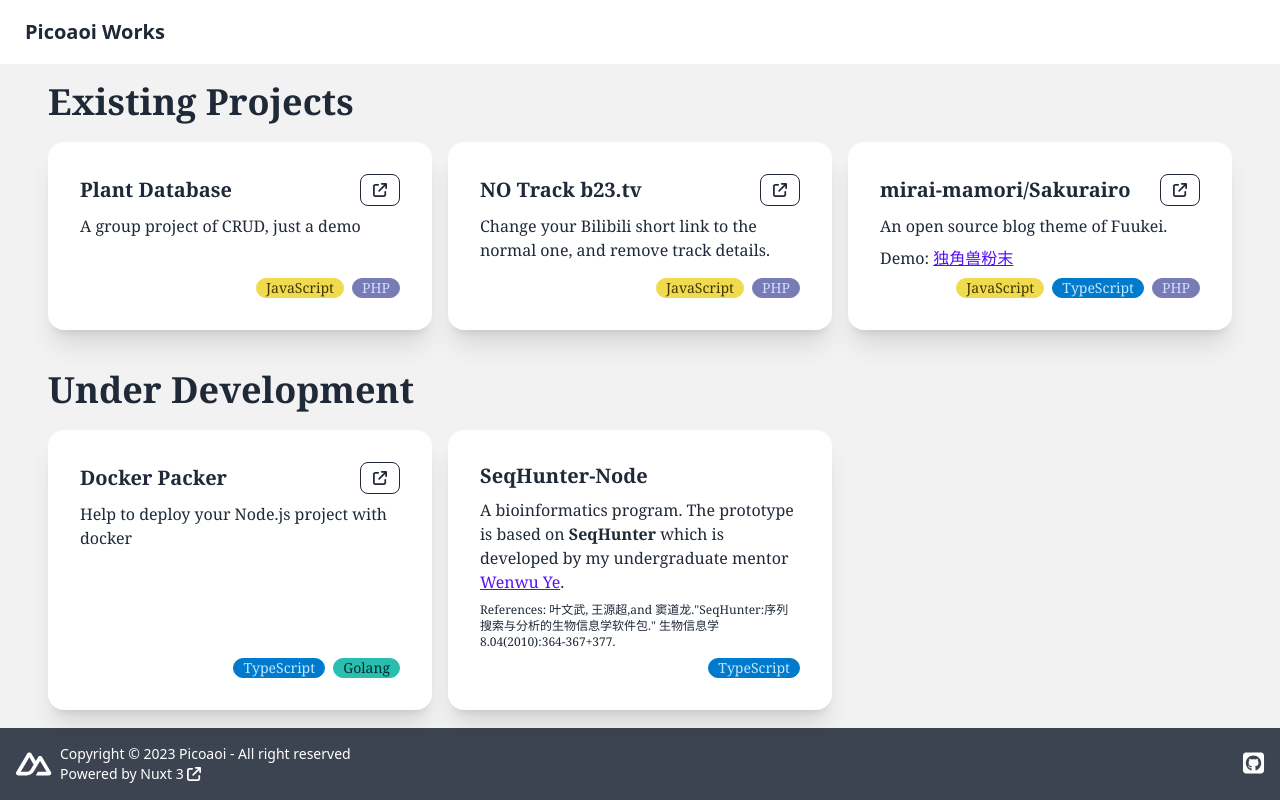
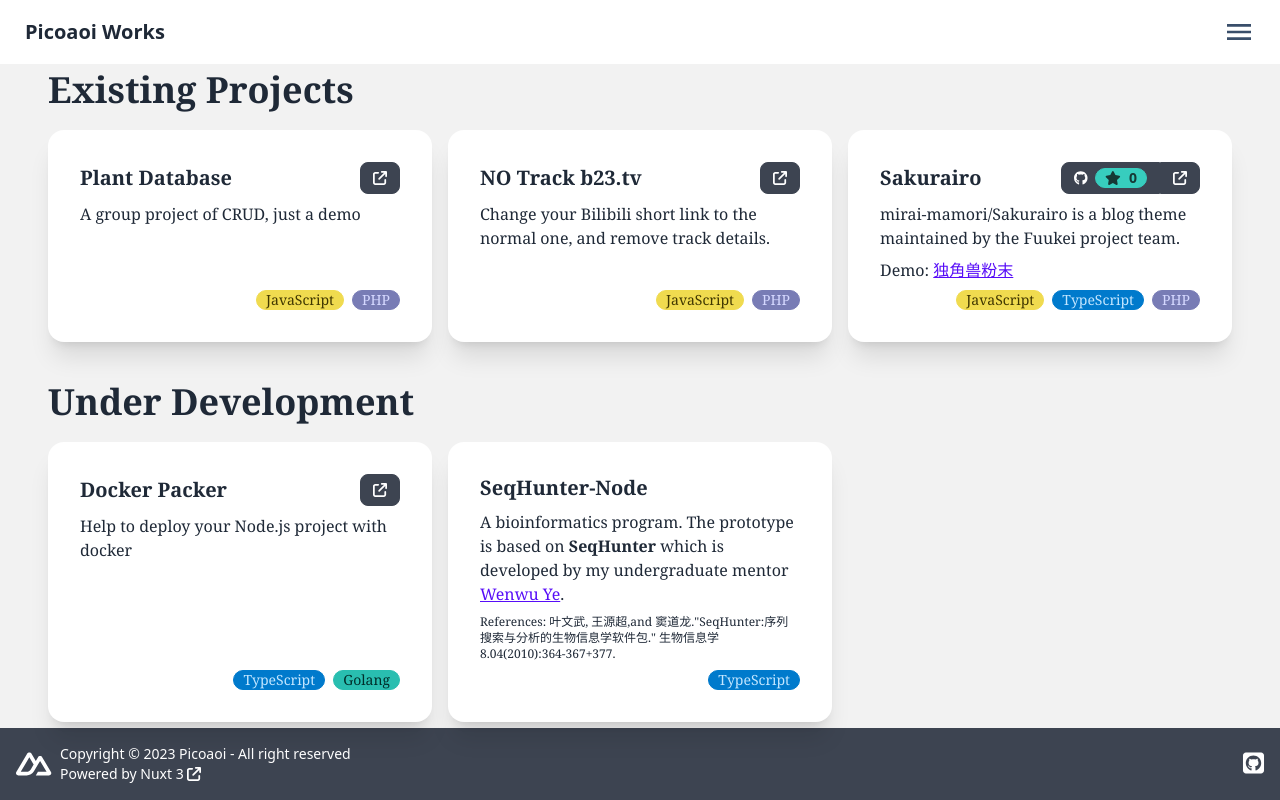
Before and after one commit to robert1chi/kaguya-front, a Nuxt app: page / in a window 1280 px wide. Built offline with nearby package versions, Linux system fonts and the light colour scheme; no server answers.

Commit message:
feat: add github stars

```diff
--- a/layouts/default.vue
+++ b/layouts/default.vue
@@ -1,7 +1,61 @@
+<script lang="ts" setup>
+const display = ref<boolean>(false)
+const dropdown = ref<HTMLInputElement | null>(null)
+const dropButton = ref<HTMLInputElement | null>(null)
+const notFocus = () => {
+    dropButton.value?.focus()
+}
+const onFocus = () => {
+    display.value = true
+}
+const buttonClick = () => {
+    display.value = !display.value
+    display.value ? dropButton.value?.focus() : dropButton.value?.blur()
+}
+const buttonBlur = () => {
+    display.value = false
+}
+watch(display, (count, oldCount) => {
+    count ? dropdown.value?.focus() : dropdown.value?.blur()
+    count ? dropButton.value?.focus() : dropButton.value?.blur()
+})
+</script>
 <template>
     <div class="flex flex-col min-h-screen justify-between bg-base-200">
         <div class="navbar bg-base-100">
-            <a class="btn btn-ghost normal-case text-xl">Picoaoi Works</a>
+            <div class="flex-1">
+                <a class="btn btn-ghost normal-case text-xl">Picoaoi Works</a>
+            </div>
+            <div data-theme="winter" class="flex-none dropdown dropdown-end">
+                <button tabIndex="0" class="btn btn-ghost swap swap-rotate" ref="dropButton" @blur="buttonBlur"
+                    @click="buttonClick">
+
+                    <!-- this hidden checkbox controls the state -->
+                    <input type="checkbox" v-bind:checked="display" />
+
+                    <!-- hamburger icon -->
+                    <svg class="swap-off fill-current" xmlns="http://www.w3.org/2000/svg" width="32" height="32"
+                        viewBox="0 0 512 512">
+                        <path d="M64,384H448V341.33H64Zm0-106.67H448V234.67H64ZM64,128v42.67H448V128Z" />
+                    </svg>
+
+                    <svg class="swap-on fill-current" xmlns="http://www.w3.org/2000/svg" width="32" height="32"
+                        viewBox="0 0 330 330">
+                        <path xmlns="http://www.w3.org/2000/svg" id="XMLID_225_"
+                            d="M325.607,79.393c-5.857-5.857-15.355-5.858-21.213,0.001l-139.39,139.393L25.607,79.393  c-5.857-5.857-15.355-5.858-21.213,0.001c-5.858,5.858-5.858,15.355,0,21.213l150.004,150c2.813,2.813,6.628,4.393,10.606,4.393  s7.794-1.581,10.606-4.394l149.996-150C331.465,94.749,331.465,85.251,325.607,79.393z" />
+                    </svg>
+
+                </button>
+                <ul tabIndex="0" class="dropdown-content menu shadow bg-base-100 rounded-box w-52" ref="dropdown"
+                    @blur="notFocus" @focus="onFocus">
+                    <li class="hover-bordered"><a href="https://picoaoi.com"
+                            target="_blank"><font-awesome-icon icon="fa-house" />Home Page</a></li>
+                    <li class="hover-bordered"><a href="https://blog.picoaoi.com"
+                            target="_blank"><font-awesome-icon icon="fa-pen-to-square" />Blog</a></li>
+                    <li class="hover-bordered"><a href="https://github.com/robert1chi"
+                            target="_blank"><font-awesome-icon icon="fa-brands fa-github" />GitHub</a></li>
+                </ul>
+            </div>
         </div>
         <slot />
         <footer class="footer items-center p-4 bg-neutral text-neutral-content">
@@ -22,7 +76,4 @@
                 </a>
             </div>
         </footer>
-    </div>
-</template>
-<script setup>
-</script>
+    </div></template>
--- a/pages/index.vue
+++ b/pages/index.vue
@@ -1,10 +1,13 @@
-<script setup>
+<script lang="ts" setup>
 useHead({
     title: 'Picoaoi Works',
     meta: [
         { name: 'description', content: 'Picoaoi works site.' }
     ]
 })
+
+const stars = ref<Number>(0)
+fetch('https://api.github.com/repos/mirai-mamori/Sakurairo').then((res) => res.json()).then((data) => stars.value = data.stargazers_count)
 </script>
 <template>
     <div class="flex gap-y-10 flex-col max-w-screen-2xl min-w-[80%] my-5 mx-auto font-serif xl:m-auto">
@@ -18,8 +21,7 @@ useHead({
                     <div class="card-body">
                         <h2 class="card-title justify-between">
                             Plant Database
-                            <a role="button" class="btn btn-sm btn-outline gap-2" href="https://plant.kaguyasama.moe"
-                                target="_blank">
+                            <a role="button" class="btn btn-sm gap-2" href="https://plant.kaguyasama.moe" target="_blank">
                                 <font-awesome-icon icon="arrow-up-right-from-square" />
                             </a>
                         </h2>
@@ -34,8 +36,7 @@ useHead({
                     <div class="card-body">
                         <h2 class="card-title justify-between">
                             NO Track b23.tv
-                            <a role="button" class="btn btn-sm btn-outline gap-2" href="https://blink.kaguyasama.moe"
-                                target="_blank">
+                            <a role="button" class="btn btn-sm gap-2" href="https://blink.kaguyasama.moe" target="_blank">
                                 <font-awesome-icon icon="arrow-up-right-from-square" />
                             </a>
                         </h2>
@@ -49,14 +50,25 @@ useHead({
                 <div id="card-2" class="card w-96 bg-base-100 shadow-xl">
                     <div class="card-body">
                         <h2 class="card-title justify-between">
-                            mirai-mamori/Sakurairo
-                            <a role="button" class="btn btn-sm btn-outline gap-2"
-                                href="https://github.com/mirai-mamori/Sakurairo" target="_blank">
-                                <font-awesome-icon icon="arrow-up-right-from-square" />
-                            </a>
+                            Sakurairo
+                            <div class="gap-2">
+                                <div class="btn-group">
+                                    <a role="button" class="btn btn-sm gap-2"
+                                        href="https://github.com/mirai-mamori/Sakurairo" target="_blank">
+                                        <font-awesome-icon icon="fa-brands fa-github" />
+                                        <div class="badge badge-accent gap-2 font-sans">
+                                            <font-awesome-icon icon="fa-star" />{{ stars.toLocaleString() }}
+                                        </div>
+                                    </a>
+                                    <a role="button" class="btn btn-sm gap-2" href="https://docs.fuukei.org/"
+                                        target="_blank">
+                                        <font-awesome-icon icon="arrow-up-right-from-square" />
+                                    </a>
+                                </div>
+                            </div>
                         </h2>
-                        <p>An open source blog theme of Fuukei.</p>
-                        <p> Demo: <a class="link link-primary" href="https://blog.picoaoi.com" target="_blank">独角兽粉末</a></p>
+                        <p>mirai-mamori/Sakurairo is a blog theme maintained by the Fuukei project team.</p>
+                        <p>Demo: <a class="link link-primary" href="https://blog.picoaoi.com" target="_blank">独角兽粉末</a></p>
                         <div class="card-actions justify-end">
                             <div data-theme="mytheme" class="badge badge-accent">JavaScript</div>
                             <div data-theme="mytheme" class="badge badge-secondary">TypeScript</div>
@@ -78,8 +90,8 @@ useHead({
                     <div class="card-body">
                         <h2 class="card-title justify-between">
                             Docker Packer
-                            <a role="button" class="btn btn-sm btn-outline gap-2"
-                                href="https://github.com/robert1chi/dockerpacker-web" target="_blank">
+                            <a role="button" class="btn btn-sm gap-2" href="https://github.com/robert1chi/dockerpacker-web"
+                                target="_blank">
                                 <font-awesome-icon icon="arrow-up-right-from-square" />
                             </a>
                         </h2>
@@ -90,7 +102,7 @@ useHead({
                         </div>
                     </div>
                 </div>
-                <div id="card-3" class="card w-96 bg-base-100 shadow-xl">
+                <div id="card-4" class="card w-96 bg-base-100 shadow-xl">
                     <div class="card-body">
                         <h2 class="card-title justify-between">
                             SeqHunter-Node
--- a/tailwind.config.js
+++ b/tailwind.config.js
@@ -1,7 +1,7 @@
 module.exports = {
     plugins: [require('daisyui')],
     daisyui: {
-        themes: ["light", "night", { mytheme: { primary: "#29beb0", secondary: "#007acc", accent: "#f0db4f", neutral: "#787CB5"} }],
+        themes: ["light", "night","cupcake","winter", { mytheme: { primary: "#29beb0", secondary: "#007acc", accent: "#f0db4f", neutral: "#787CB5"} }],
         darkTheme: "night"
     }
 };
```
